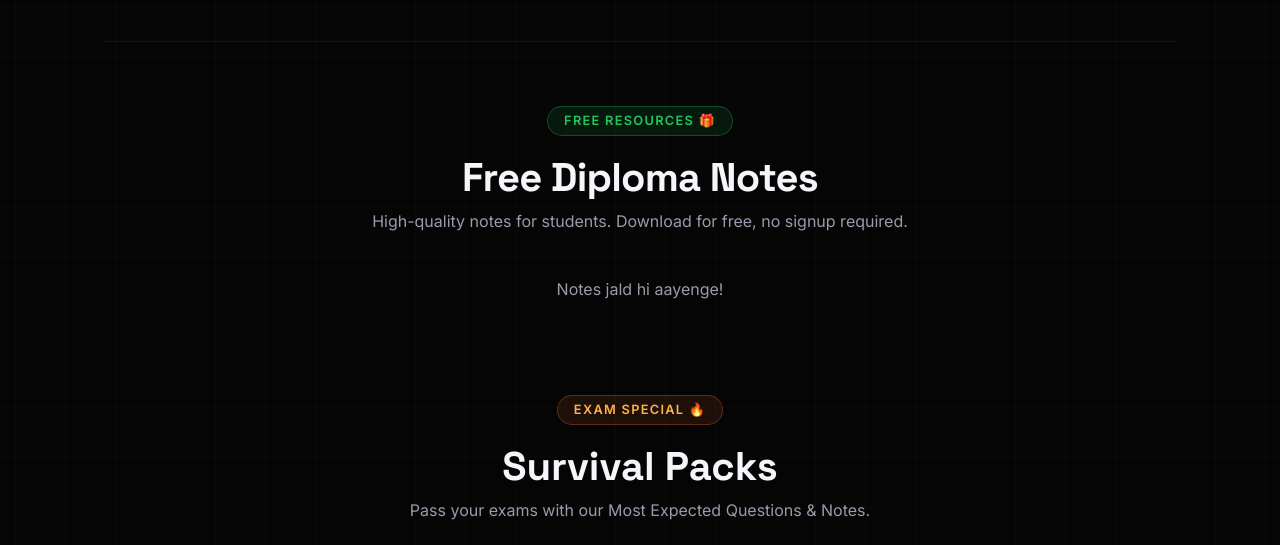
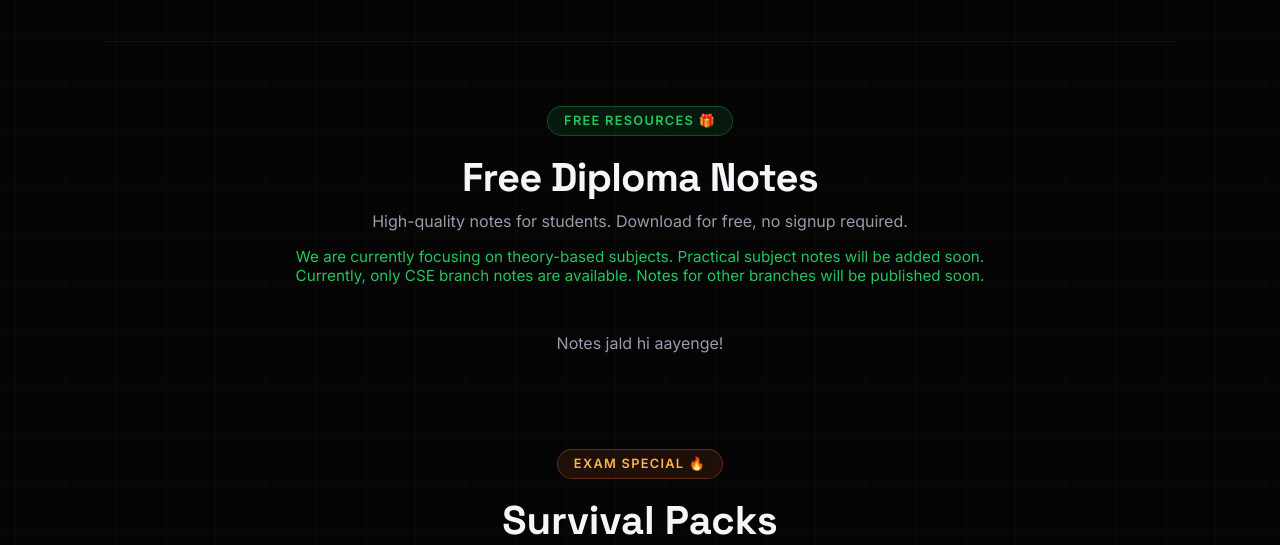
Before and after one commit to sirkrish947-create/rulerz-store, a Django app: page /store/ in a window 1280 px wide. Shown: the part 980-1525 px from the top of the page. Run offline with Django 5.2, Linux system fonts and the light colour scheme; data that the repository does not hold is empty.

Commit message:
Update homepage design and content

```diff
--- a/store/templates/store/home.html
+++ b/store/templates/store/home.html
@@ -60,6 +60,7 @@
         <span style="display: inline-block; padding: 0.4rem 1rem; background: rgba(34,197,94,0.1); border: 1px solid rgba(34,197,94,0.3); border-radius: 100px; font-size: 0.8rem; color: #22c55e; margin-bottom: 1rem; letter-spacing: 0.1em; text-transform: uppercase; font-weight: 600;">Free Resources 🎁</span>
         <h2 style="font-family: 'Space Grotesk'; font-size: clamp(1.8rem, 4vw, 2.5rem); letter-spacing: -0.02em;">Free Diploma Notes</h2>
         <p style="color: #9a9aad; margin-top: 0.5rem;">High-quality notes for students. Download for free, no signup required.</p>
+        <p style="color: #22c55e; font-size: 0.95rem; max-width: 700px; margin: 1rem auto 0;">We are currently focusing on theory-based subjects. Practical subject notes will be added soon. Currently, only CSE branch notes are available. Notes for other branches will be published soon.</p>
     </div>
 
     <div style="display: grid; grid-template-columns: repeat(auto-fit, minmax(250px, 1fr)); gap: 1.5rem;">
```
